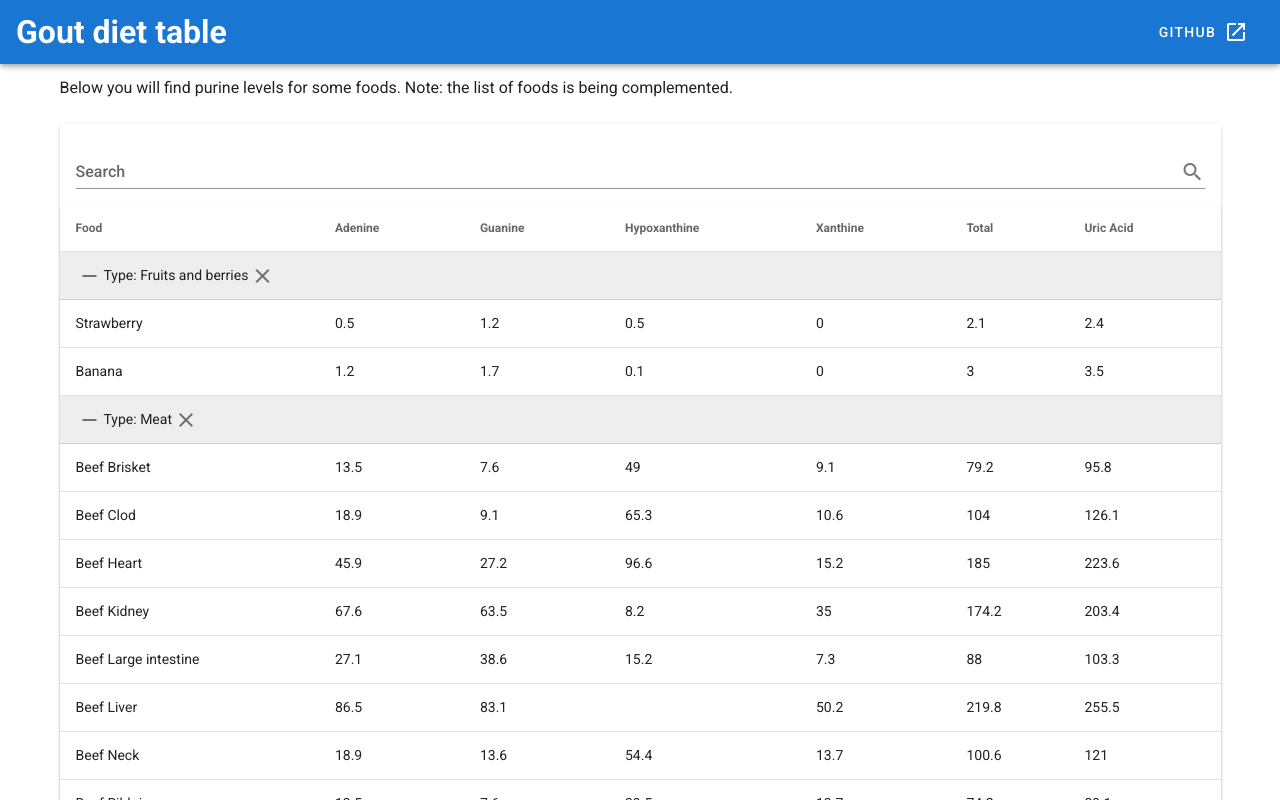
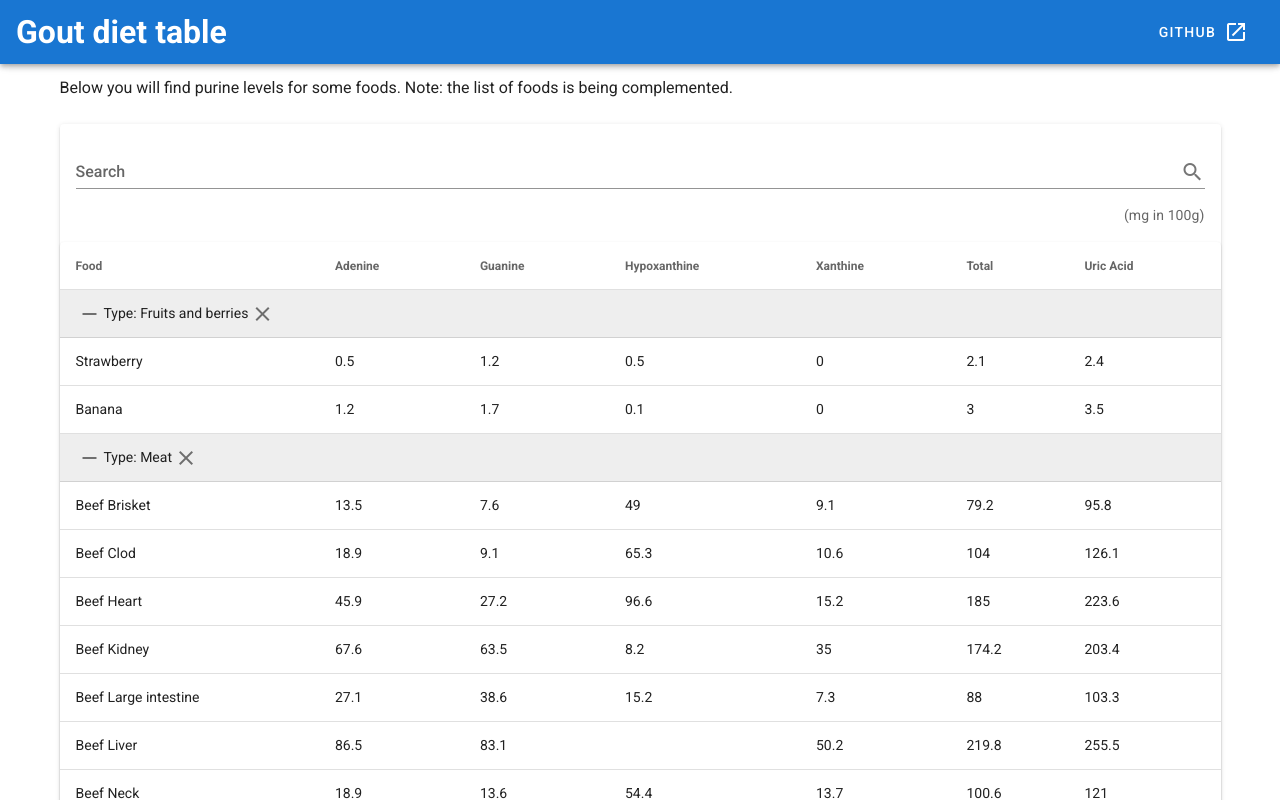
Before and after one commit to Renset/gout-diet, a Vue app: page / in a window 1280 px wide. Shown: the top 800 px of the page. Built offline with nearby package versions, Linux system fonts and the light colour scheme.

Commit message:
✨ Add units

```diff
--- a/src/components/Table.vue
+++ b/src/components/Table.vue
@@ -10,6 +10,7 @@
                     hide-details
                 ></v-text-field>
             </v-card-title>
+            <v-card-text class="text-right">(mg in 100g)</v-card-text>
             <v-data-table
                 :headers="headers"
                 :items="foodsPrepared"
```
